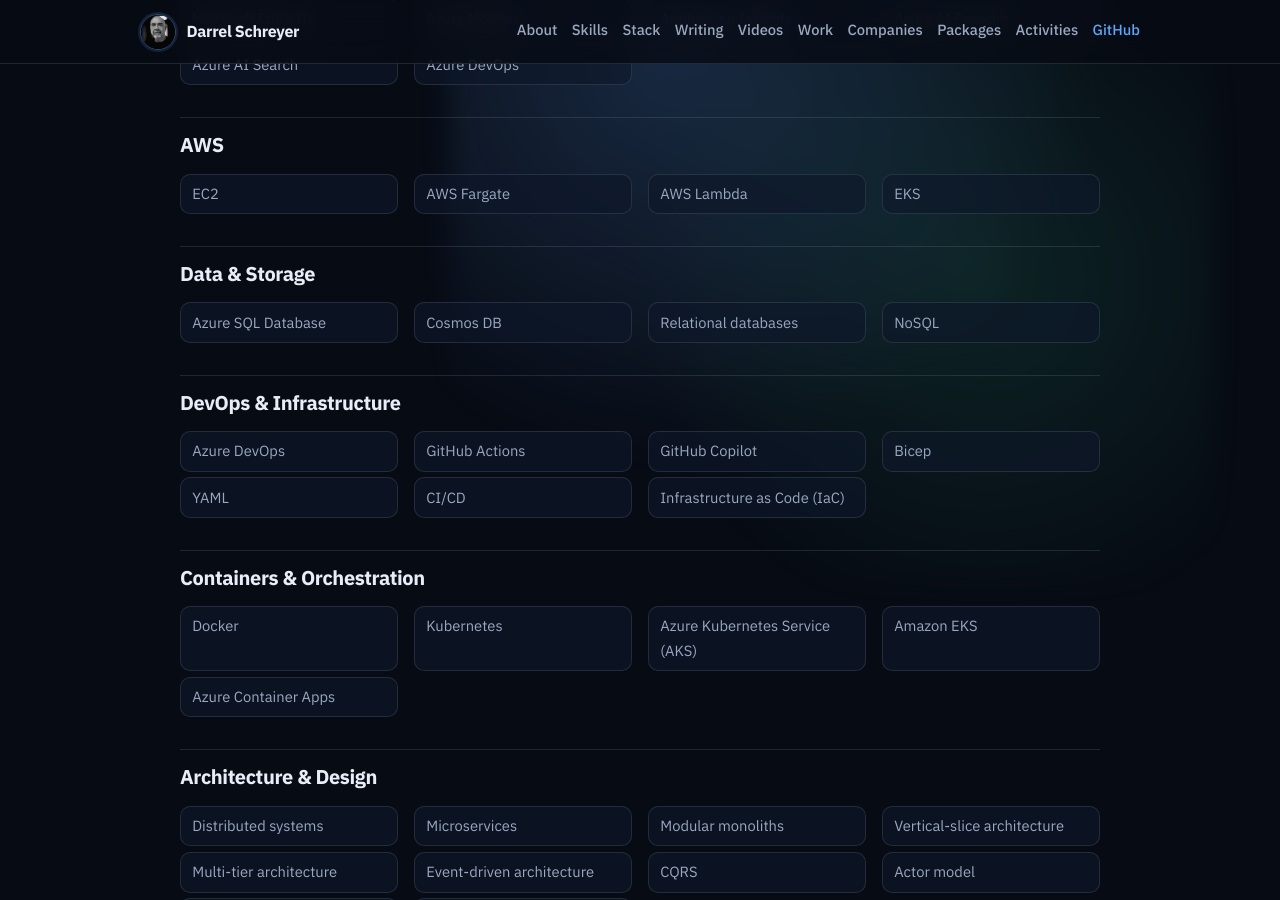
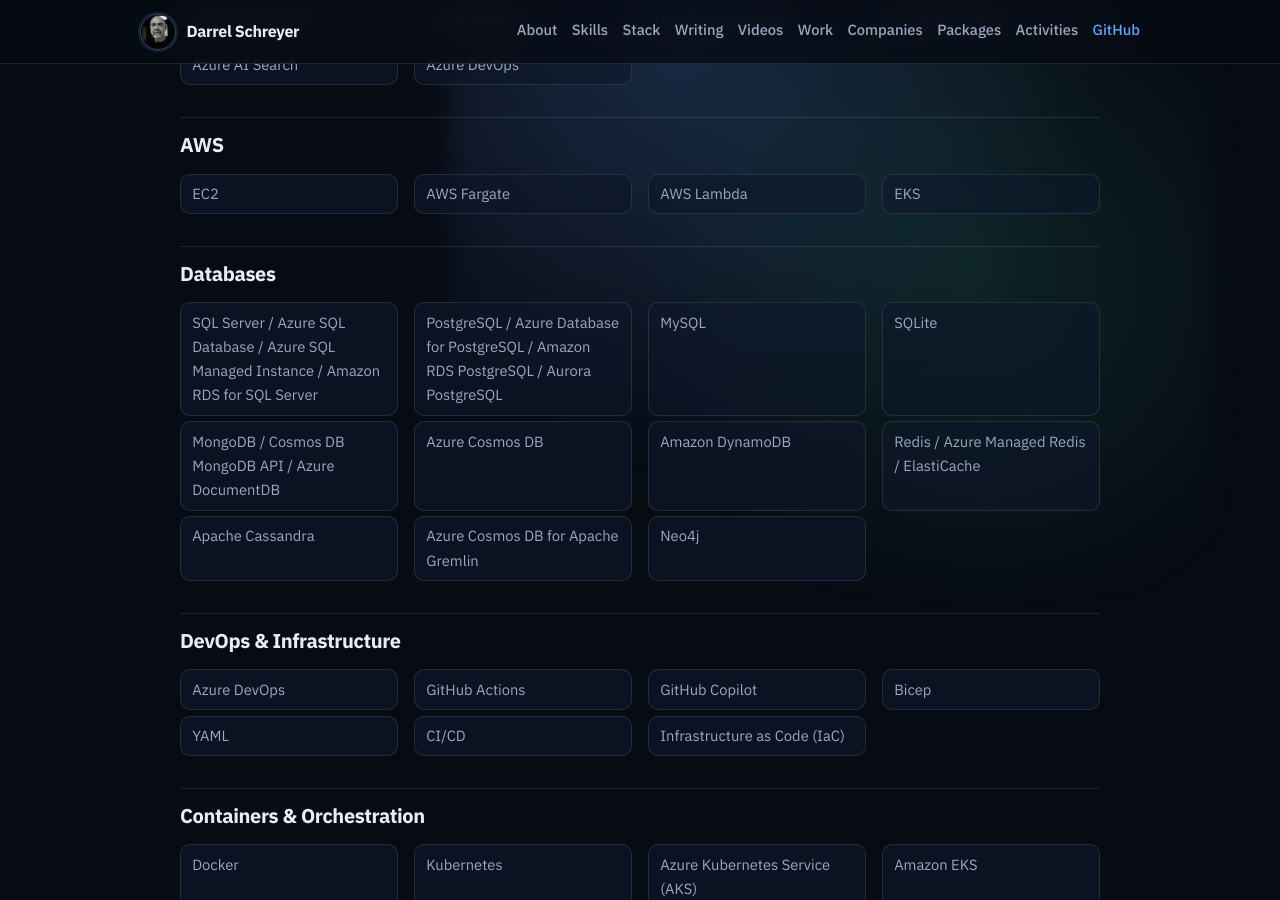
Before and after one commit to nabs-darrel-schreyer/aboutme, a Jekyll site: the page built from stack.md, in a window 1280 px wide and 900 px high, scrolled down 1128 px. Built offline with Jekyll 4.4.1, drawn with Linux system fonts in a browser that asks for light colours.

Commit message:
Replace Data & Storage with consolidated Databases stack section.

```diff
--- a/stack.md
+++ b/stack.md
@@ -71,12 +71,19 @@ Technologies and practices I use to design, build, and operate software.
 - AWS Lambda
 - EKS
 
-## Data & Storage
+## Databases
 
-- Azure SQL Database
-- Cosmos DB
-- Relational databases
-- NoSQL
+- SQL Server / Azure SQL Database / Azure SQL Managed Instance / Amazon RDS for SQL Server
+- PostgreSQL / Azure Database for PostgreSQL / Amazon RDS PostgreSQL / Aurora PostgreSQL
+- MySQL
+- SQLite
+- MongoDB / Cosmos DB MongoDB API / Azure DocumentDB
+- Azure Cosmos DB
+- Amazon DynamoDB
+- Redis / Azure Managed Redis / ElastiCache
+- Apache Cassandra
+- Azure Cosmos DB for Apache Gremlin
+- Neo4j
 
 ## DevOps & Infrastructure
 
```
